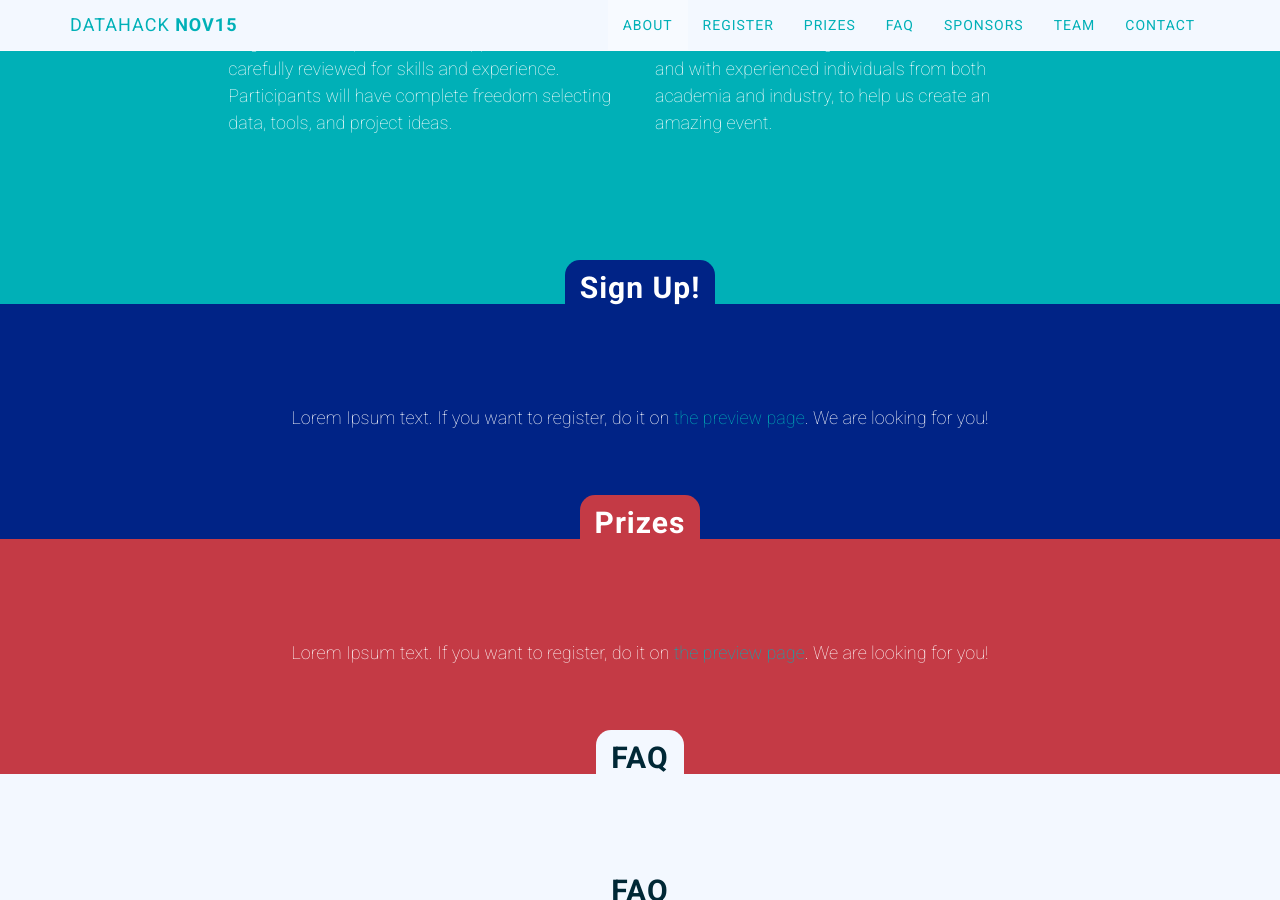
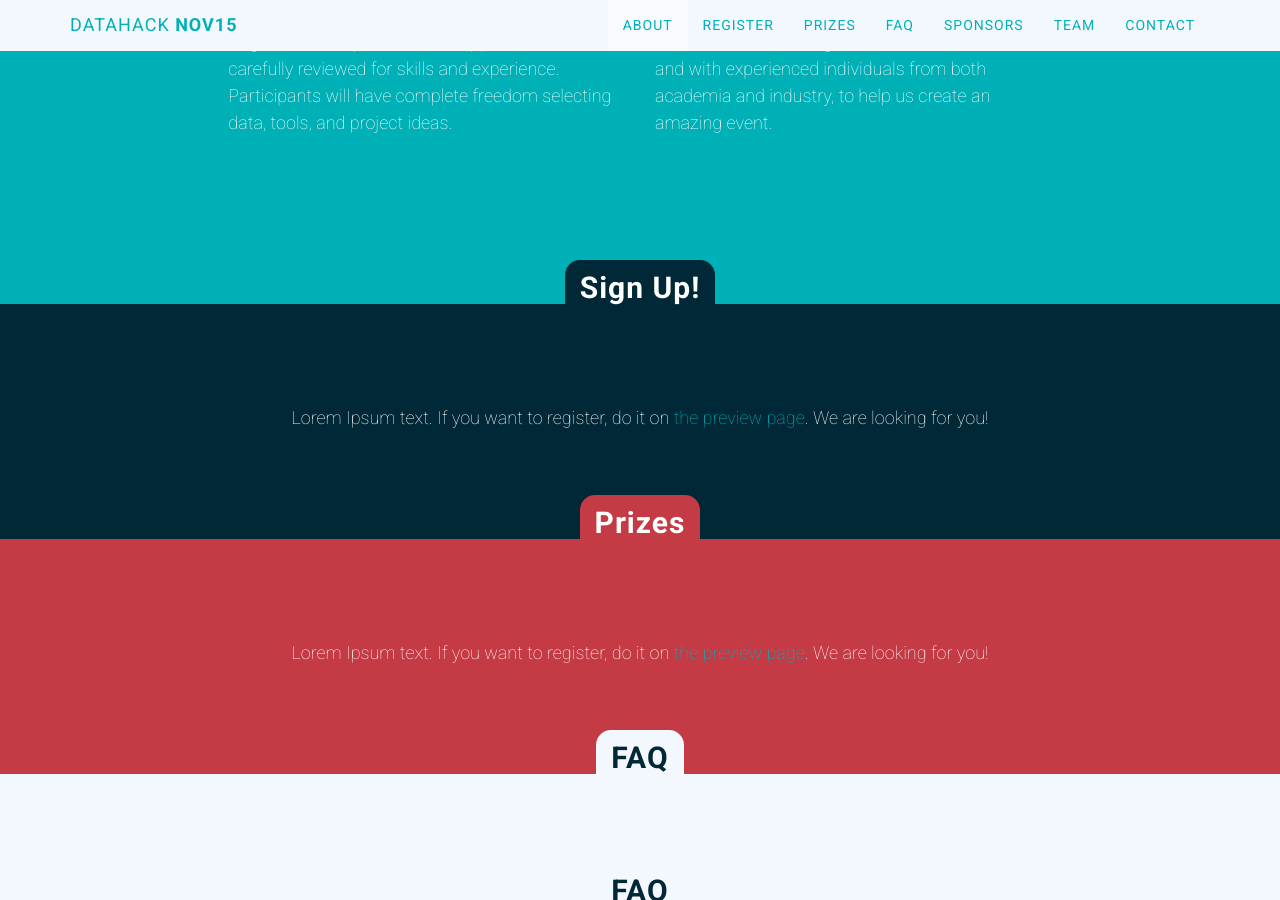
Before and after one commit to ido-staging/datahacksweb, a Jekyll site: the page built from index.html, in a window 1280 px wide and 900 px high, scrolled down 1357 px. Built offline with Jekyll 4.4.1, drawn with Linux system fonts in a browser that asks for light colours.

Commit message:
Fixed the navy blue color definition (switched numbers)."

```diff
--- a/_includes/css/grayscale.css
+++ b/_includes/css/grayscale.css
@@ -438,7 +438,7 @@ h2.about-title {
 }
 
 .color-navyblue {
-    background-color: #002386;
+    background-color: #002836;
     width: 100%;
 }
 
```
